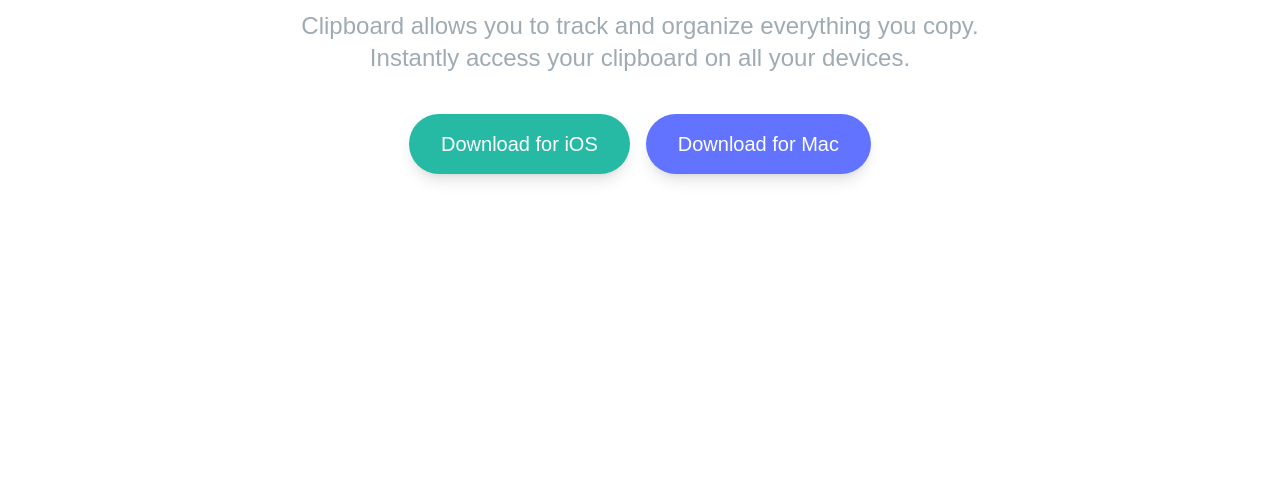
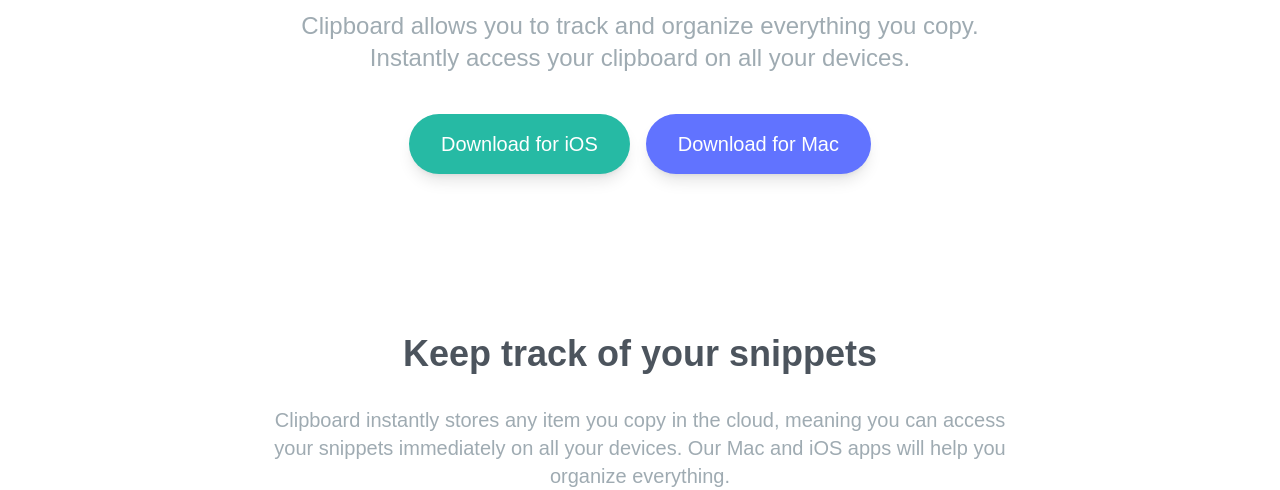
Before and after one commit to nayibor/simple-tailwind-website_projects, a website: page clipboard/index.html in a window 1280 px wide. Shown: the part 379-869 px from the top of the page. Before the commit the page ends 800 px from the top, so only its background shows below. Drawn offline with Linux system fonts and the light colour scheme; a web font is replaced by a local one.

Commit message:
basic changes made to add snippets section to page

```diff
--- a/clipboard/index.html
+++ b/clipboard/index.html
@@ -37,6 +37,19 @@
 
       </div>
     </section>
+
+    <!-- Snippets Section -->
+    <section id="snippets">
+      <div class="max-w-6xl mx-auto text-center my-20 px-10">
+	<h3 class="mb-8 text-4xl font-bold text-darkGrayishBlue md:5xl">Keep track of your snippets</h3>
+	<p class="max-w-3xl mx-auto mb-24 text-xl leading-9 text-center text-grayishBlue">
+	  Clipboard instantly stores any item you copy in the cloud, meaning you
+          can access your snippets immediately on all your devices. Our Mac and
+          iOS apps will help you organize everything.
+	</p>
+      </div>
+    </section>
+
   </body>
 
 </html>
```
